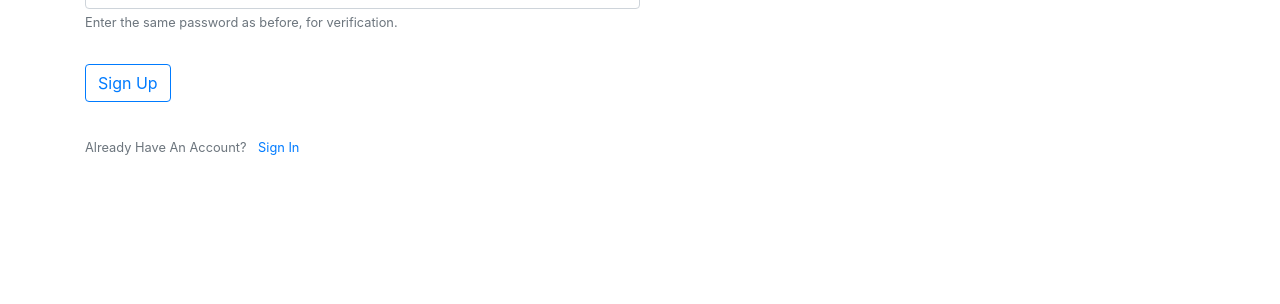
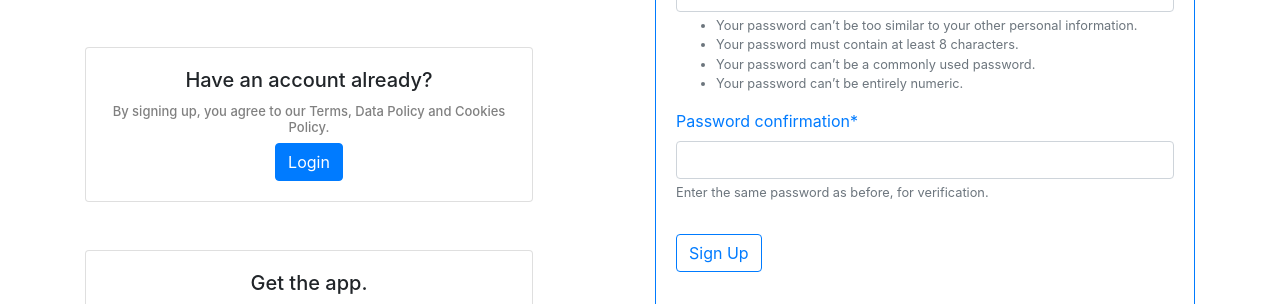
Before and after one commit to Akumucollins/Instagram-Clone, a Django app: page /register/ in a window 1280 px wide. Shown: the part 556-860 px from the top of the page. Before the commit the page ends 711 px from the top, so only its background shows below. Run offline with Django 3.2, Linux system fonts and the light colour scheme; parts of the project's set-up code (start-up, migrations or seed data) failed here and were passed over; some libraries are stand-ins or nearby versions.

Commit message:
created a image row and a card body and added a footer

```diff
--- a/users/templates/users/register.html
+++ b/users/templates/users/register.html
@@ -1,23 +1,74 @@
 {% extends "instagram/base.html" %}
+{%load static%}
 {% load crispy_forms_tags %}
 {% block content %}
 <div class="container">
-    <form method="POST" class="col-12 col-md-6 pl-3 pr-3 pl-md-0 pr-md-0">
+    <div class="row">
+        <div class="col-lg-6 mt-5">
+            <img src="https://clipart.info/images/ccovers/1505918650Platinum-Iphone-X-Transparent-Background.png"
+                alt="image" class="img-fluid" style="height:426px;width:550px;">
+
+            <div class="card mt-5" style="width: 28rem;">
+                <div class="card-body text-center">
+                    <h5 class="card-title">Have an account already?</h5>
+                    <h2 style="color:grey;font-size:13px;">By signing up, you agree to our Terms, Data Policy and
+                        Cookies Policy.</h2>
+                    <a href="{% url 'login' %}" class="btn btn-primary">Login</a>
+                </div>
+            </div>
+
+            <div class="card mt-5" style="width: 28rem;">
+                <div class="card-body text-center">
+                    <h5 class="card-title">Get the app.</h5>
+                    <a href="https://itunes.apple.com/ke/app/instagram/id389801252?mt=8"><img
+                            src="{% static 'photos/appstore.png' %}" style="height:70px;width:200px;"></a>
+                    <a href="https://play.google.com/store?hl=en"><img src="{% static 'photos/playstore.png' %}"
+                            style="height:70px;width:200px;"></a>
+                </div>
+            </div>
+        </div>
+        <div class="col-md-6 mt-5">
+            <div class="card border-primary mb-4" style="max-width:35rem;">
+                <legend class="mb-3">
+                    <div class="card-header text-center">
+                        <h1 class="logo" style="font-family: 'Grand Hotel', cursive; color:blue;font-size:65px;">Instagram</h1>
+                        <h3 class="text-center" style="color:grey;font-size:15px;">Sign up to see photos and videos from your friends.</h3>
+                    </div>
+                </legend>
+                <div class="card-body text-primary">
+                    <form method="POST">
+                        <fieldset class="form-group">
                             {% csrf_token %}
-        <fieldset class="form-group">
-            <legend class="mb-3 white-important">
-                Register a new account
-            </legend>
                             {{ form | crispy }}
                         </fieldset>
                         <div class="form-group">
                             <button class="btn btn-outline-primary" type="submit">Sign Up</button>
                         </div>
                     </form>
-    <div class="pt-3">
-        <small class="text-muted">
-            Already Have An Account? <a class="ml-2" href="{% url 'login' %}">Sign In</a>
-        </small>
+                </div>
+            </div>
+        </div>
+    </div>
+</div>
+<div class="footer mt-3">
+    <div class="col-md-12">
+        <div class=" text-center">
+            <ul class="footer-page">
+                <li class="footer"><a class="about" href="https://about.instagram.com/">About</a></li>
+                <li class="footer"><a class="help" href="https://help.instagram.com/">Help</a></li>
+                <li class="footer"><a class="blog" href="https://about.instagram.com/blog/">Press</a></li>
+                <li class="footer"><a class="developer" href="/developer/">API</a></li>
+                <li class="footer"><a class="jobs" href="/about/jobs/">Jobs</a></li>
+                <li class="footer"><a class="privacy" href="/legal/privacy/">Privacy</a></li>
+                <li class="footer"><a class="terms" href="/legal/terms/">Terms</a></li>
+                <li class="footer"><a class="locations" href="/explore/locations/">Locations</a></li>
+                <li class="footer"><a class="profiles" href="/directory/profiles/">Top Accounts</a></li>
+                <li class="footer"><a class="hashtags" href="/directory/hashtags/">Hashtags</a></li>
+                <li class="footer"><a class="language" href="https://techcrunch.com/tag/language-support/">Language</a>
+                </li>
+            </ul>
+        </div>
+        <h6 class="copyright font-weight-bold">© 2020 COLLINS AKUMU</h6>
     </div>
 </div>
 {% endblock content %}
```
Lines whose indentation alone changed are shown as unchanged.
